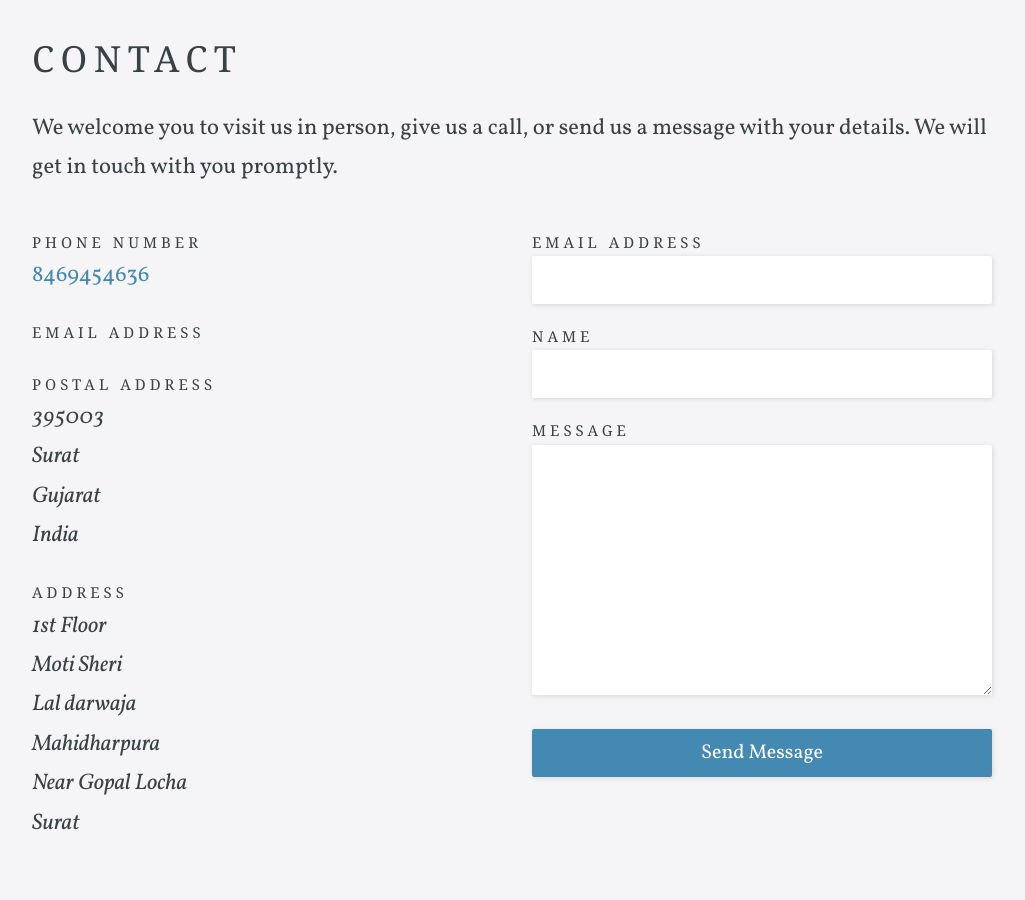
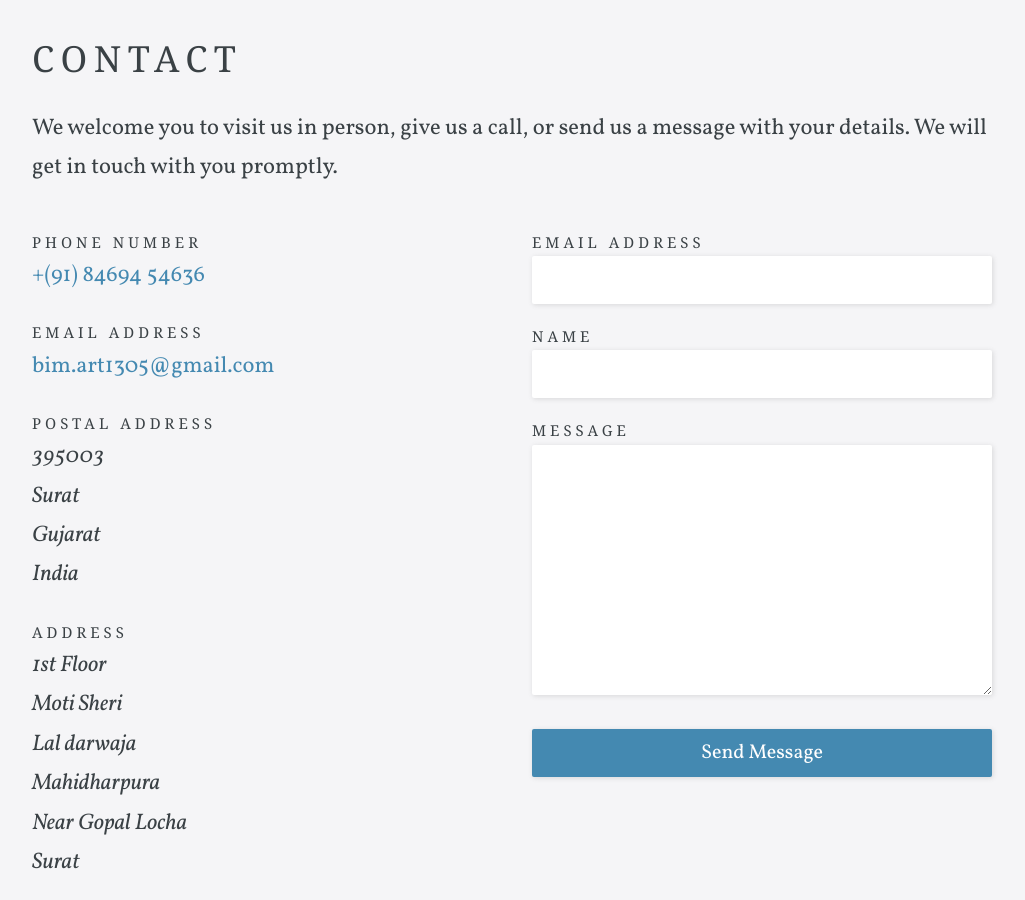
Before and after one commit to R-Madhav/BIMAntiqs.github.io, a Jekyll site: the page built from contact.html, in a window 1280 px wide and 900 px high, scrolled down 468 px. Shown: the whole window, without its empty margins (128-1153 px from the left). Built offline with Jekyll 4.4.1, drawn with Linux system fonts in a browser that asks for light colours; some web fonts are replaced.

Commit message:
Update contact.html

```diff
--- a/contact.html
+++ b/contact.html
@@ -20,10 +20,10 @@ map:
 		<p class="editor-link"><a href="cloudcannon:collections/_data/company.yml" class="btn"><strong>&#9998;</strong> Update Company Details</a></p>
 
 		<label>Phone Number</label>
-		<p class="contact-info"><a href="tel:{{ 8469454636 }}">{{ 8469454636 }}</a></p>
+		<p class="contact-info"><a href="tel:{{ site.data.company.phone }}">{{ site.data.company.phone }}</a></p>
 
 		<label>Email Address</label>
-		<p class="contact-info"><a href="mailto:{{ bim.art1305@gmail.com }}">{{ bim.art1305@gmail.com }}</a></p>
+		<p class="contact-info"><a href="mailto:{{ site.data.company.contact_email_address }}">{{ site.data.company.contact_email_address }}</a></p>
 
 		<label>Postal Address</label>
 		<address class="contact-info">{{ site.data.company.postal_address | replace: ',', '<br>' }}</address>
@@ -42,7 +42,7 @@ map:
 			<label for="message">Message</label>
 			<textarea id="message" name="message"></textarea>
 
-			<input type="hidden" name="_to" value="bim.art1305@gmail.com">
+			<input type="hidden" name="_to" value="{{ site.data.company.contact_email_address }}">
 			<input type="text" name="_gotcha" style="display: none;">
 
 			<input type="submit" value="Send Message">
```
